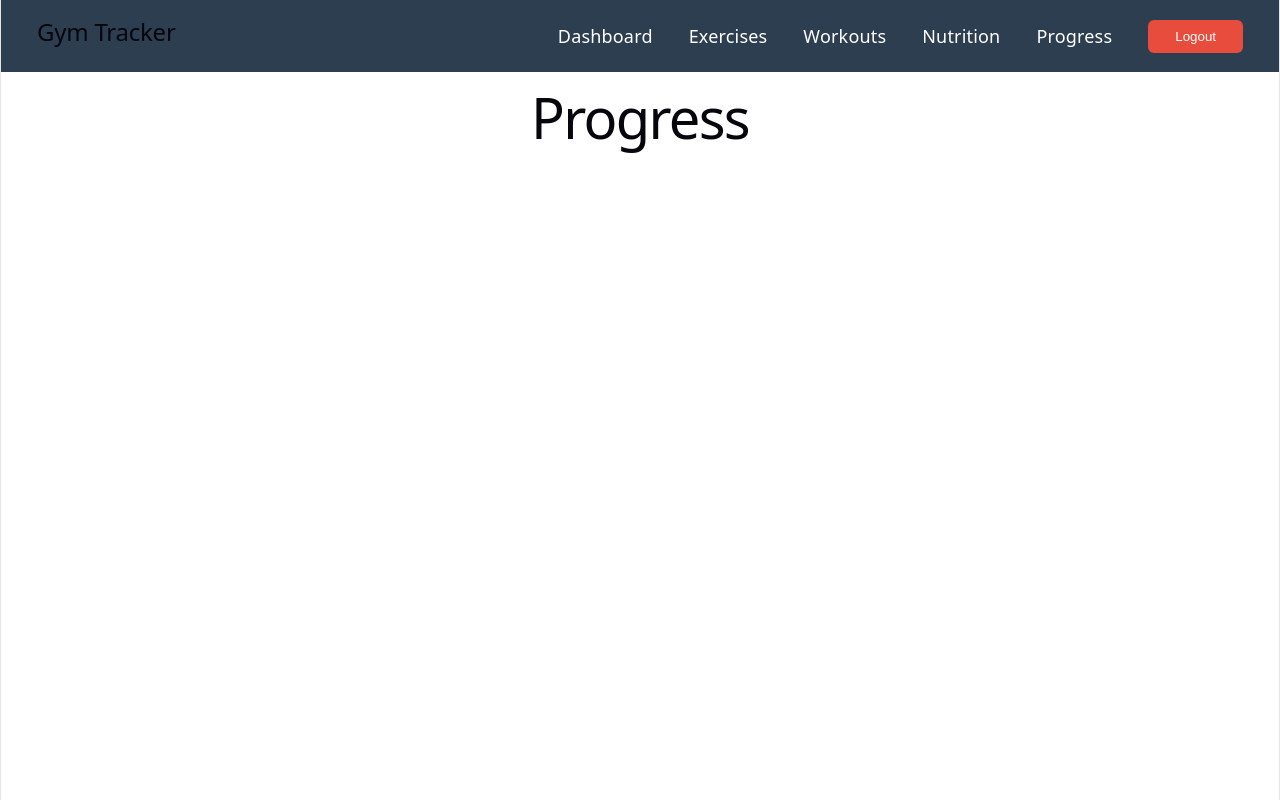
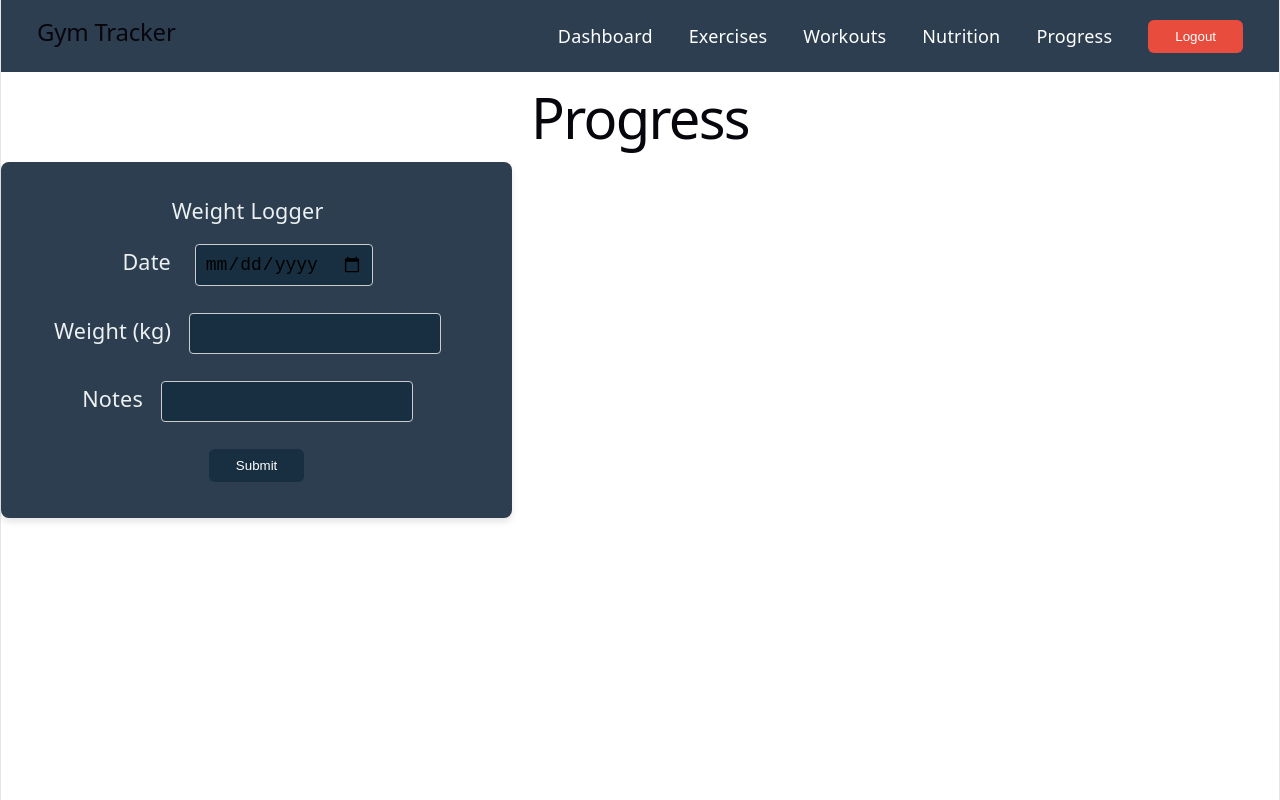
Before and after one commit to andreuchiha/Fitness-Tracking-App, a React app in the folder frontend/: page /progress in a window 1280 px wide. Built offline with nearby package versions, Linux system fonts and the light colour scheme; sample sign-in values are in the browser's storage; the HTML template or start-up script is replaced by a standard one.

Commit message:
Progress Page Update 1
Added a working weight logger to the progress page.

```diff
--- a/frontend/src/pages/Progress.jsx
+++ b/frontend/src/pages/Progress.jsx
@@ -1,5 +1,72 @@
+import styles from "../static/style.module.css";
+import { useState } from "react";
+import { createWeightLog } from "../services/progressService";
+
+
 function Progress() {
-    return <h1>Progress</h1>;
+
+
+    const [date, setDate] = useState("");
+    const [weight, setWeight] = useState("");
+    const [notes, setNotes] = useState("");
+
+    const handleSubmit = async () => {
+
+    const weightLog = {
+        date: date,
+        weight: weight,
+        notes: notes
+    };
+
+    try {
+        const response = await createWeightLog(weightLog);
+
+        console.log("Weight log created:", response);
+
+    } catch (error) {
+        console.error("Failed to create weight log:", error);
+    }
+};
+
+    return (
+
+        <div className = {styles.progressPage}>
+
+        <h1>Progress</h1>
+
+
+            <div className = {styles.WeightLoggerContainer}>
+
+            <span className = {styles.WeightLoggerText}> Weight Logger </span>
+
+                <div>
+                <label className = {styles.WeightLoggerText} >Date </label>
+                <input  className = {styles.WeightLoggerInput} type="date" value={date} onChange={(e) => setDate(e.target.value)} />
+                </div>
+
+                <div>
+                <label className = {styles.WeightLoggerText} >Weight (kg)</label>
+                <input  className = {styles.WeightLoggerInput} type="number" step="0.1" value = {weight} onChange = {(e) => setWeight(e.target.value)}/>
+                </div>
+
+
+                <div>
+                <label className = {styles.WeightLoggerText} >Notes</label>
+                <input  className = {styles.WeightLoggerInput} type="text" value = {notes} onChange = {(e) => setNotes(e.target.value)}/>
+                </div>
+
+
+                <button className = {styles.WeightLoggerButton} onClick = {handleSubmit}>Submit</button>
+
+            </div>
+
+
+
+        </div>
+
+
+    );
+
 }
 
 export default Progress;
--- /dev/null
+++ b/frontend/src/services/progressService.js
@@ -0,0 +1,15 @@
+import api from "./api";
+
+export const getWeightLogs = async () => {
+    const response = await api.get("/api/progress/weightlogs/");
+    return response.data;
+};
+
+export const createWeightLog = async (weightLog) => {
+    const response = await api.post(
+        "progress/weightlogs/",
+        weightLog
+    );
+
+    return response.data;
+};
--- a/frontend/src/static/style.module.css
+++ b/frontend/src/static/style.module.css
@@ -129,3 +129,52 @@
     background-color: rgba(255, 255, 0, 0.7); /* Yellow with 70% opacity */
 
 }
+
+
+/* ProgressPage.module.css */
+
+.WeightLoggerContainer {
+    background-color: #2c3e50;
+    padding: 2rem;
+    margin: 1rem 0;
+    border-radius: 8px;
+    width: 40%;
+    box-shadow: 0 4px 6px rgba(0, 0, 0, 0.1);
+    text-align: center;
+}
+
+
+.WeightLoggerText {
+    font-size: 1.2rem;
+    color: #ecf0f1;
+    margin-bottom: 0.5rem;
+    margin-right: 1rem;
+}
+
+.WeightLoggerInput {
+    padding: 0.5rem;
+    font-size: 1rem;
+    border-radius: 4px;
+    border: 1px solid #ccc;
+    background-color: #172f41;
+    margin-right: 1rem;
+    margin-bottom: 0.5rem;
+    margin-top: 1rem;
+}
+
+
+.WeightLoggerButton {
+    padding: 0.5rem 1.5rem;
+    background-color: #172f41;
+    color: white;
+    border: none;
+    border-radius: 6px;
+    cursor: pointer;
+    font-weight: 500;
+    transition: background-color 0.3s ease;
+    margin-top: 1rem;
+}
+
+.WeightLoggerButton:hover {
+    background-color: #0e2029;
+}
```
